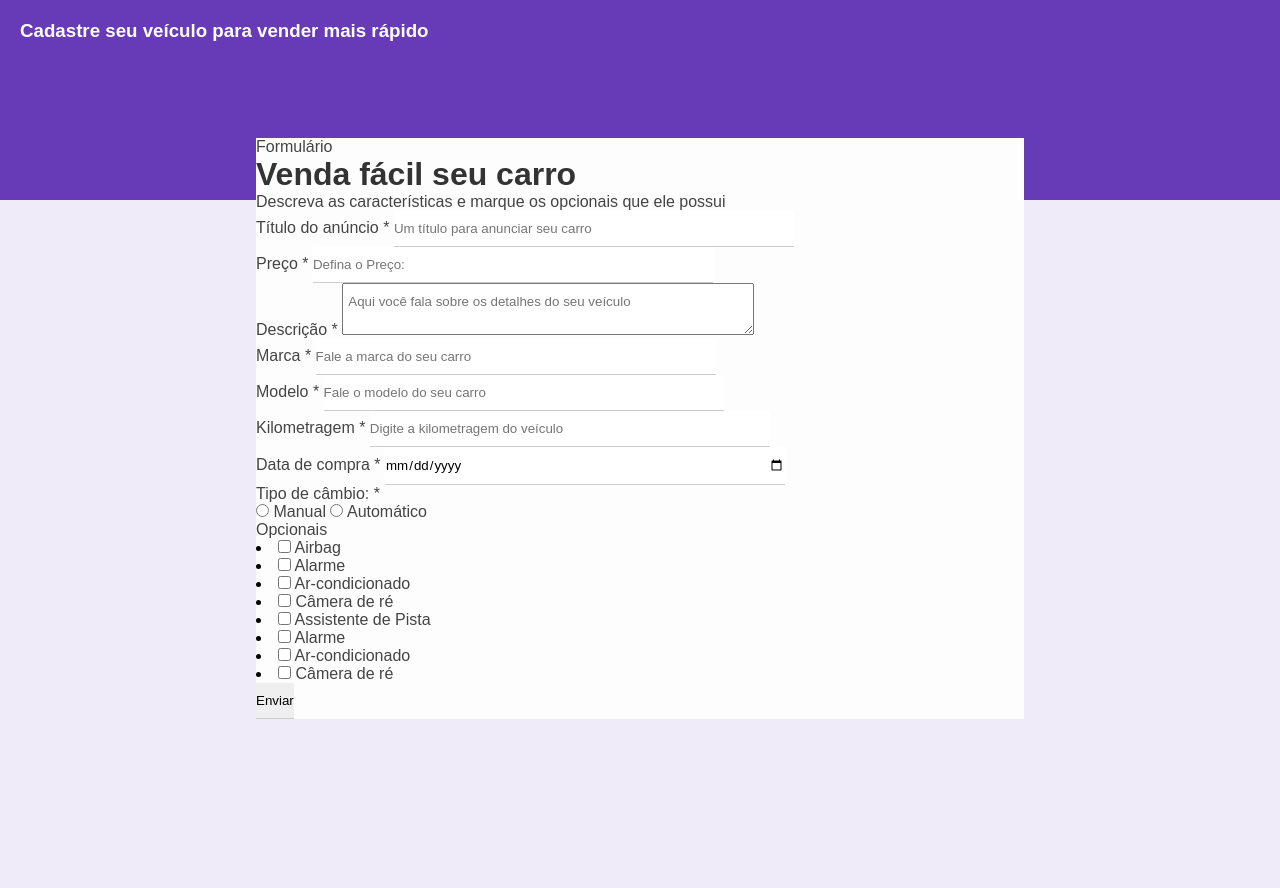
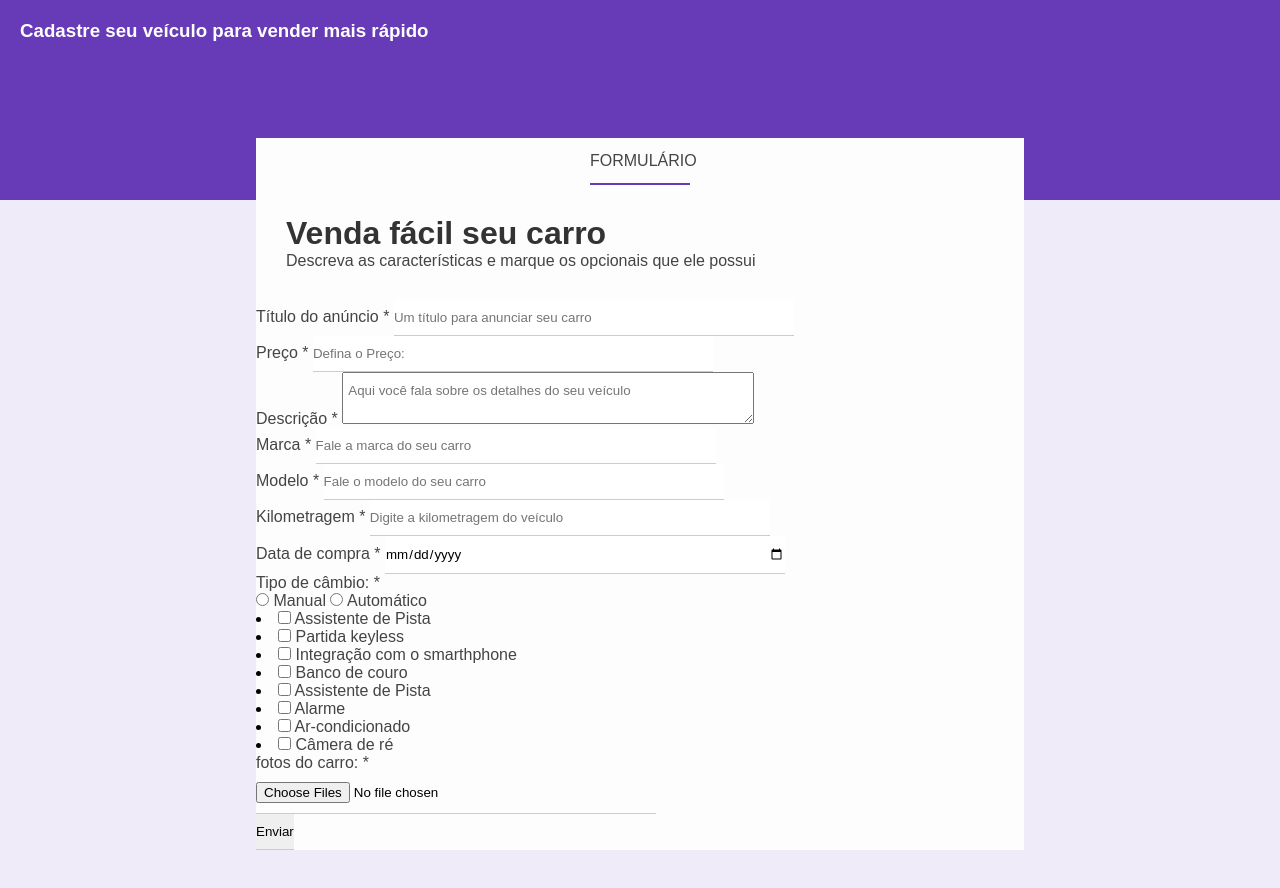
Before and after one commit to GuiLuiz06/Projetos-HTML-CSS, a plain HTML site: page Projeto_form/index.html in a window 1280 px wide. Before the commit the page ends 800 px from the top, so only its background shows below. Drawn offline with Linux system fonts and the light colour scheme.

Commit message:
projetos html

```diff
--- a/Projeto_form/index.html
+++ b/Projeto_form/index.html
@@ -56,28 +56,27 @@
                     <label for="Automático">Automático</label>
                 </div>
                 <div class="opional-box">
-                    <p>Opcionais</p>
                     <ul class="optional-list"></ul>
                     <li>
-                        <input type="checkbox" id="airbag" name="optional[]" value="airgbag">
-                        <label for="airbag">Airbag</label>
+                        <input type="checkbox" id="ass-pista" name="optional[]" value="airgbag">
+                        <label for="ass-pista">Assistente de Pista</label>
                     </li>
                     <li>
-                        <input type="checkbox" id="Alarme" name="optional[]" value="airgbag">
-                        <label for="Alarme">Alarme</label>
+                        <input type="checkbox" id="key-less" name="optional[]" value="airgbag">
+                        <label for="key-less">Partida keyless</label>
                     </li>
                     <li>
-                        <input type="checkbox" id="Ar-condicionado" name="optional[]" value="airgbag">
-                        <label for="Ar-condicionado">Ar-condicionado</label>
+                        <input type="checkbox" id="car-play" name="optional[]" value="airgbag">
+                        <label for="car-play">Integração com o smarthphone</label>
                     </li>
                     <li>
-                        <input type="checkbox" id="Câmera de ré" name="optional[]" value="airgbag">
-                        <label for="Câmera de ré">Câmera de ré</label>
+                        <input type="checkbox" id="banco-couro" name="optiona[]" value="airgbag">
+                        <label for="banco-couro">Banco de couro</label>
                     </li>
             </ul>
                 </div>
                 <div class="opional-box">
-                    <ul class="optional-list"></ul>
+                   <ul class="optional-list"></ul>
                     <li>
                         <input type="checkbox" id="assis-pist" name="optional[]" value="airgbag">
                         <label for="assis-pist">Assistente de Pista</label>
@@ -94,11 +93,15 @@
                         <input type="checkbox" id="Câmera de ré" name="optional[]" value="airgbag">
                         <label for="Câmera de ré">Câmera de ré</label>
                     </li>
-            </ul>
+                   </ul>
+                   <div class="box-input">
+                    <p>fotos do carro: <span class="required-field">*</span></p>
+                    <input type="file" multiple accept="image/png, image/jpg" id="images" name="images" required>
+                   </div>
                 </div>
 
 
-                <input type="submit" value="Enviar">
+                <input type="submit" value="Enviar" class="bnt-submit">
             </form>
         </div>
     </div>
--- a/Projeto_form/style.css
+++ b/Projeto_form/style.css
@@ -51,3 +51,23 @@ h3 {
     position: relative;
     top: -62px;
 }
+/* form header */
+
+.form-header {
+    border-bottom: 1px solid #dfdfdf;
+    height: 45px;
+}
+.form-header {
+    color: #673ab7;
+    border-bottom: 2px solid #673ab7;
+    width: 100px;
+    text-align: center;
+    margin: 0 auto;
+    text-transform: uppercase;
+    height: 45px;
+    line-height: 45px;
+}
+/* form-body */
+.form-body {
+    padding: 30px;
+}
```
